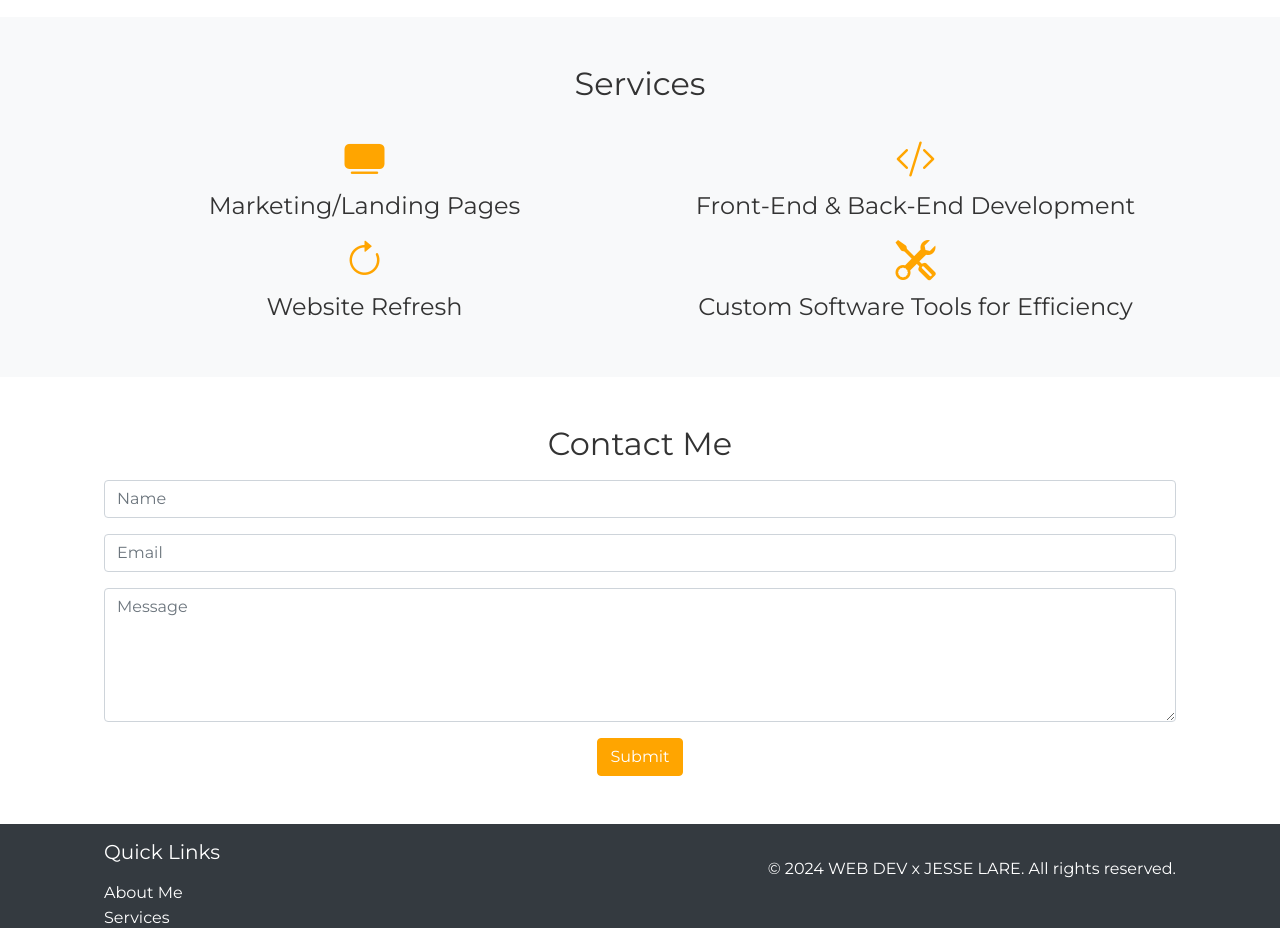
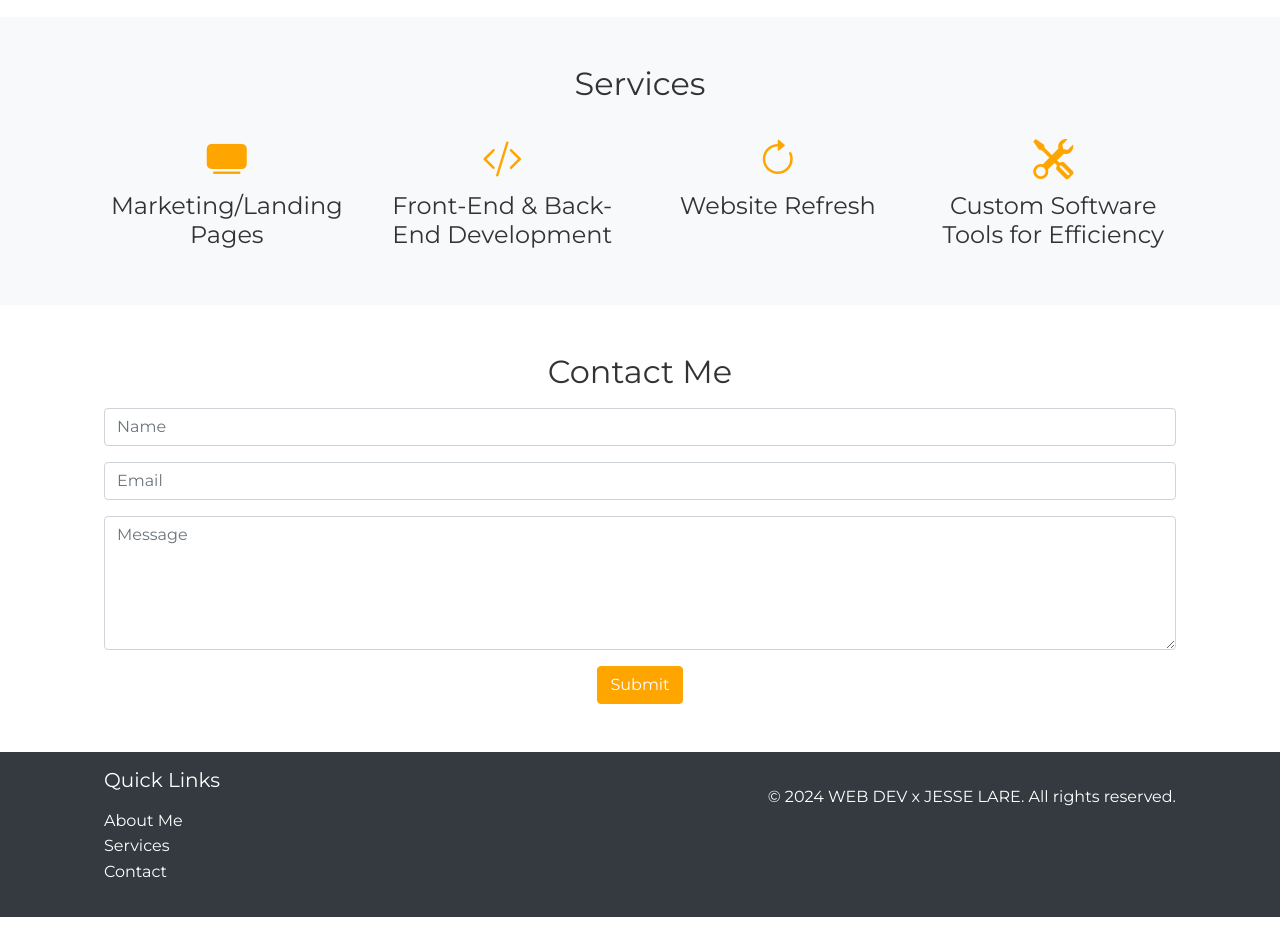
Before and after one commit to SideControlJS/JL-Website, a website: page index.html in a window 1280 px wide. Shown: the part 1140-2068 px from the top of the page. Drawn offline with nearby package versions, Linux system fonts and the light colour scheme.

Commit message:
updating UI for services section

```diff
--- a/index.html
+++ b/index.html
@@ -63,19 +63,19 @@
     <div class="container">
       <h2 class="text-center mb-4">Services</h2>
       <div class="row">
-        <div class="col-md-6 text-center">
+        <div class="col-md-3 text-center">
           <i class="bi bi-tv-fill mb-2" style="font-size: 2.5rem;"></i>
           <h4>Marketing/Landing Pages</h4>
         </div>
-        <div class="col-md-6 text-center">
+        <div class="col-md-3 text-center">
           <i class="bi bi-code-slash mb-2" style="font-size: 2.5rem;"></i>
           <h4>Front-End & Back-End Development</h4>
         </div>
-        <div class="col-md-6 text-center">
+        <div class="col-md-3 text-center">
           <i class="bi bi-arrow-clockwise mb-2" style="font-size: 2.5rem;"></i>
           <h4>Website Refresh</h4>
         </div>
-        <div class="col-md-6 text-center">
+        <div class="col-md-3 text-center">
           <i class="bi bi-tools mb-2" style="font-size: 2.5rem;"></i>
           <h4>Custom Software Tools for Efficiency</h4>
         </div>
```
